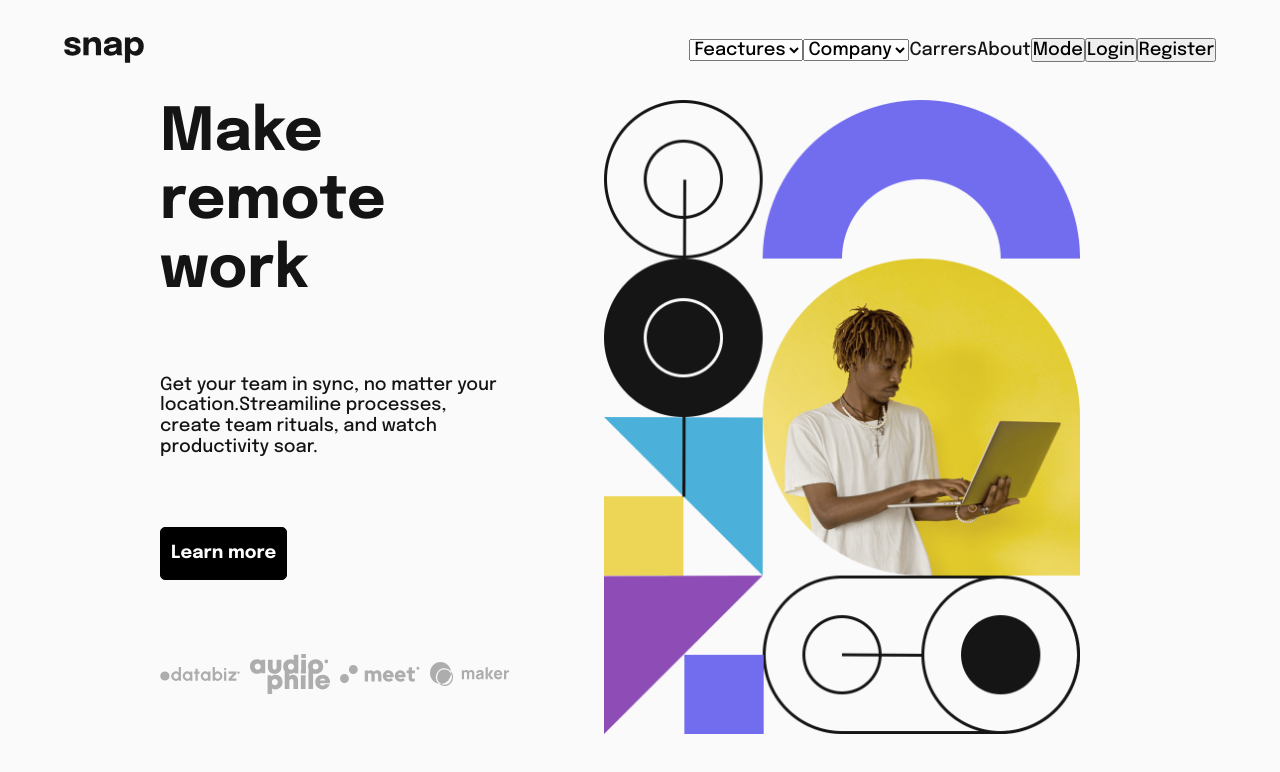
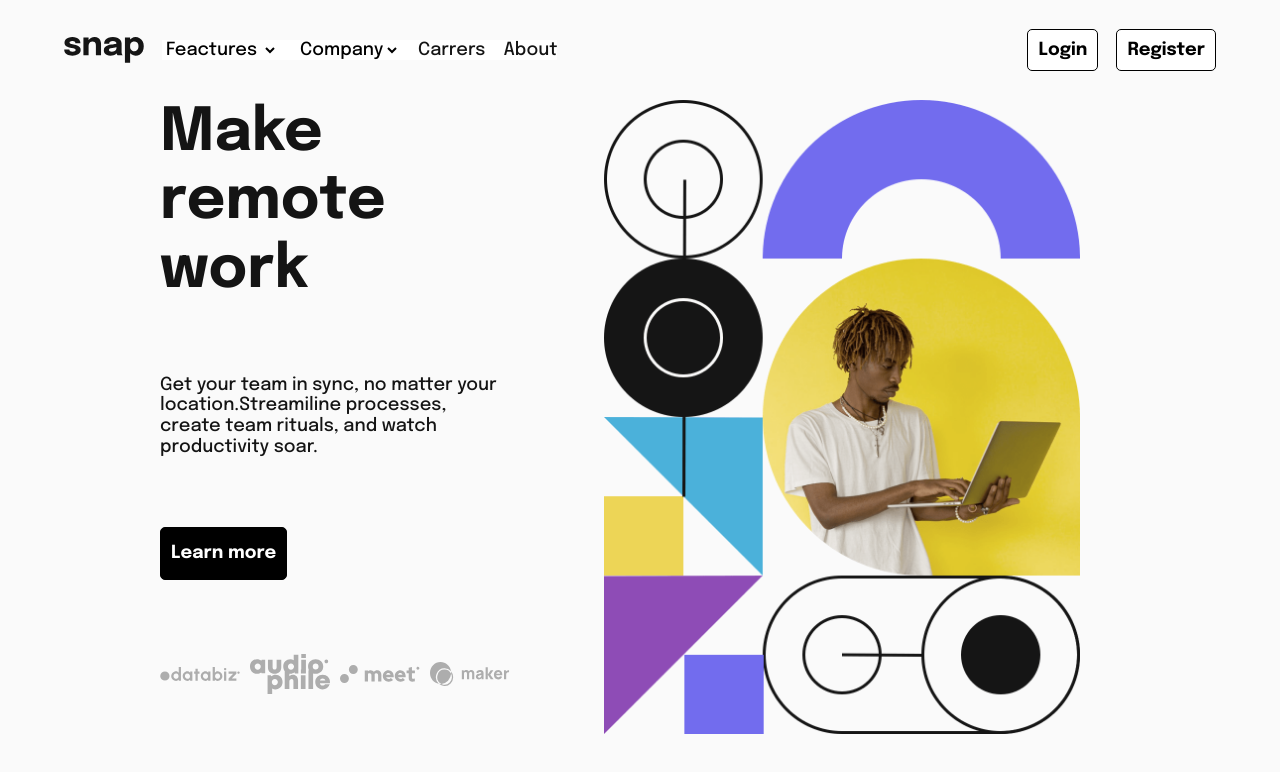
Before and after one commit to carlosGabrielCarreno/intro-section-with-dropdown-navigation-main, a React (Vite) app: page / in a window 1280 px wide. Shown: the top 772 px of the page. Built offline with nearby package versions, Linux system fonts and the light colour scheme.

Commit message:
add styled

```diff
--- a/src/components/main/_main.scss
+++ b/src/components/main/_main.scss
@@ -22,6 +22,12 @@
       }
     }
     & .paragraph {
+      @media (min-width: 600px) {
+        padding: 2rem;
+      }
+      @media (min-width: 800px) {
+        padding: 0;
+      }
       @media (min-width: 1000px) {
         font-size: 1rem;
       }
--- a/src/components/navbar/Navbar.jsx
+++ b/src/components/navbar/Navbar.jsx
@@ -1,6 +1,10 @@
 import { useState } from 'react';
 import { BurguerButton } from '../BurguerButton';
 import logo from '../../images/logo.svg';
+import todoList from '../../images/icon-todo.svg';
+import calendar from '../../images/icon-calendar.svg';
+import reminders from '../../images/icon-reminders.svg';
+import planning from '../../images/icon-planning.svg';
 import './_navbar.scss';
 
 export const Navbar = () => {
@@ -16,18 +20,33 @@ export const Navbar = () => {
 
       <nav className={`links ${menuStatus ? 'active' : ''}`}>
         <ul>
-          <select className="select-feacture">
-            <option value="Feactures">Feactures</option>
+          <select className="select select-feacture">
+            <option value="Feactures">
+              <span>
+                <img src={todoList} alt="" /> Feactures
+              </span>
+            </option>
+            <option value="Calendar">
+              <img src={calendar} /> <span>Calendar</span>
+            </option>
+            <option value="Reminders">
+              <img src={reminders} /> <span>Reminders</span>
+            </option>
+            <option value="Planning">
+              <img src={planning} /> <span>Planning</span>
+            </option>
           </select>
-          <select className="select-company">
+          <select className="select select-company">
             <option value="Company">Company</option>
           </select>
           <a className="carrers">Carrers</a>
           <a className="about">About</a>
-          <button className="mode">Mode</button>
+        </ul>
+        <div className="container-buttons">
+          {/* <button className="mode">Mode</button> */}
           <button className="login">Login</button>
           <button className="register">Register</button>
-        </ul>
+        </div>
       </nav>
       <div className="burguer">
         <BurguerButton clicked={menuStatus} handleActiveBtn={handleActiveBtn} />
--- a/src/components/navbar/_navbar.scss
+++ b/src/components/navbar/_navbar.scss
@@ -10,9 +10,14 @@
   display: flex;
   align-items: center;
   justify-content: space-between;
-
+  gap: 1rem;
   & .links {
     position: absolute;
+    /* border: solid red; */
+    width: 100%;
+    display: flex;
+    align-items: center;
+    justify-content: space-between;
     top: -700px;
     left: -2000px;
     right: 0;
@@ -20,6 +25,21 @@
     margin-right: auto;
     text-align: center;
     transition: all 0.6s ease;
+    & ul {
+      display: flex;
+      align-items: center;
+      justify-content: space-between;
+      gap: 1rem;
+      cursor: pointer;
+      border: 0;
+      background-color: #fff;
+      & .select {
+        cursor: pointer;
+        background-color: #fff;
+        border: 0;
+        outline: none;
+      }
+    }
     & a,
     select,
     button {
@@ -27,6 +47,26 @@
       font-size: 2rem;
       display: block;
     }
+
+    & .container-buttons {
+      display: flex;
+      justify-content: space-between;
+      gap: 1rem;
+      & .register,
+      .login,
+      .mode {
+        border-radius: 5px;
+        padding: 10px;
+        font-weight: 600;
+        border: 1px solid #000;
+        cursor: pointer;
+        transition: all 0.3s ease-in;
+        background-color: #fff;
+
+        color: #000;
+      }
+    }
+
     @media (min-width: 768px) {
       position: initial;
       margin: 0;
```
